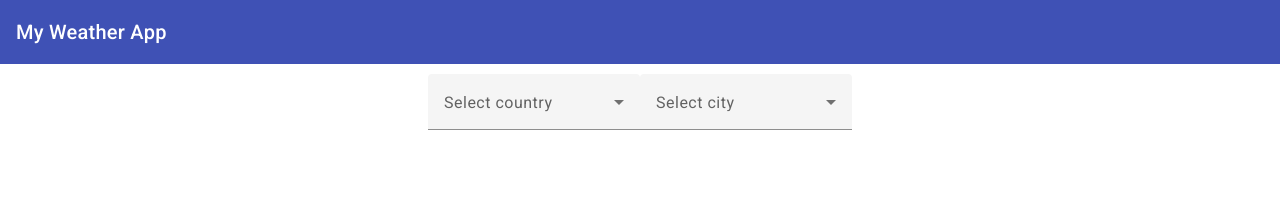
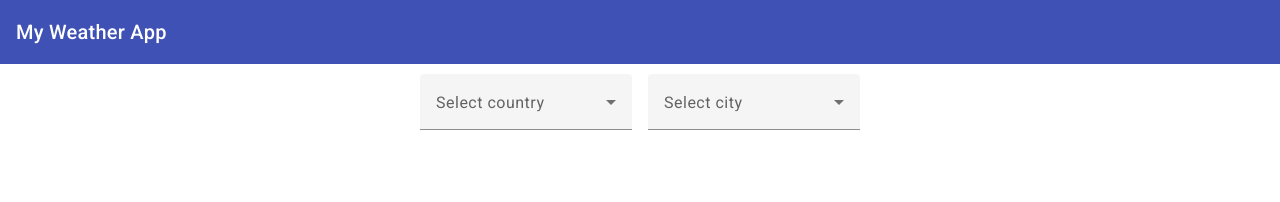
Before and after one commit to aljanjic/angular-wather-app, an Angular app: page / in a window 1280 px wide. Shown: the top 202 px of the page. Built offline with nearby package versions, Linux system fonts and the light colour scheme.

Commit message:
Fixing value for mat-option

```diff
--- a/src/app/app.component.html
+++ b/src/app/app.component.html
@@ -1,9 +1,9 @@
 <mat-toolbar color="primary"> My Weather App </mat-toolbar>
 <div class="content">
-  <mat-form-field>
+  <mat-form-field class="mr">
     <mat-label>Select country</mat-label>
     <mat-select [formControl] = "countryControl">
-      <mat-option *ngFor="let country of countries" [value]="country.name">
+      <mat-option *ngFor="let country of countries" [value]="country">
         {{country.name}}
       </mat-option>
     </mat-select>
```
